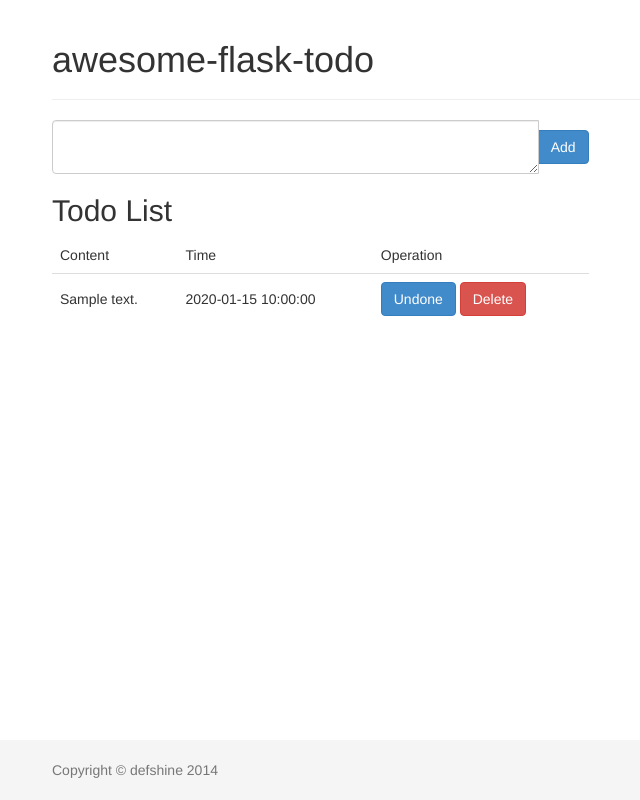
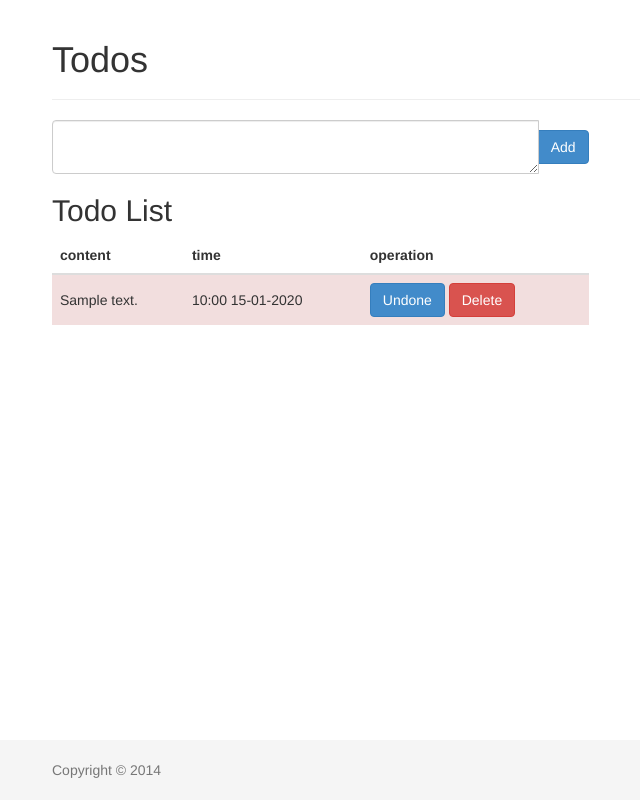
Before and after one commit to atomminder/flask_examples, a Flask app: template app/templates/index.html in a window 1280 px wide. Shown: the whole page, without its empty margins (263-903 px from the left). Run offline with Flask 2, Linux system fonts and the light colour scheme; the template is opened without the code that fills it: most values are stand-ins (such as "Sample title", 1, 10 or a date in 2020); form fields are guessed from the names that the template uses; some libraries are stand-ins or nearby versions.

Commit message:
change display

```diff
--- a/app/templates/index.html
+++ b/app/templates/index.html
@@ -7,14 +7,12 @@
     <link href="{{ url_for('static',filename='index.css') }}" rel="stylesheet" type="text/css"/>
 </head>
 <body>
-
 <div class="container">
     <div class="page-header">
-        <h1>awesome-flask-todo</h1>
+        <h1>Todos</h1>
     </div>
     <div class="row">
         <div class="col-lg-10">
-
             <form class="input-group" action="/add" method="post">
                 {{ form.hidden_tag() }}
                 {{ form.content(class="form-control") }}
@@ -26,41 +24,54 @@
                 <div class="flash alert-danger"><span>{{ error }}</span></div>
             {% endfor %}
 
+            <div>
                 <h2>Todo List</h2>
+                {% if todos %}
                     <table class="table">
                     <thead>
                         <tr>
-                        <td>Content</td>
-                        <td>Time</td>
-                        <td>Operation</td>
+                            <th>content</td>
+                            <th>time</td>
+                            <th>operation</td>
                         </tr>
                     </thead>
                     <tbody>
                      {% for t in todos %}
-                    <tr>
+                        {% if t.status == 0 %}
+                            <tr class="info">
                                 <td>{{ t.content }}</td>
-                        <td>{{ t.time }}</td>
+                                <td>{{ t.time.strftime('%H:%M %d-%m-%Y') }}</td>
                                 <td>
-                            {% if t.status == 0 %}
                                     <a href="/done/{{ t.id }}" class="btn btn-primary">Done</a>
-                            {% else %}
-                                 <a href="/undone/{{ t.id }}" class="btn btn-primary">Undone</a>
-                            {% endif %}
                                     <a href="/delete/{{ t.id }}" class="btn btn-danger">Delete</a>
                                 </td>
                             </tr>
+                         {% else %}
+                              <tr class="danger">
+                                <td id="center" >{{ t.content }}</td>
+                                <td>{{ t.time.strftime('%H:%M %d-%m-%Y') }}</td>
+                                <td>
+                                    <a href="/undone/{{ t.id }}" class="btn btn-primary">Undone</a>
+                                    <a href="/delete/{{ t.id }}" class="btn btn-danger">Delete</a>
+                                </td>
+                            </tr>
+
+                         {% endif %}
                         {% endfor %}
                     </tbody>
                     </table>
+                {% else %}
+                    <h3 class="text-info">No todos,pelease add</h3>
+                {% endif %}
 
             </div>
         </div>
-
+    </div>
 </div>
 
 <footer class="footer">
     <div class="container">
-        <p class="text-muted">Copyright © defshine 2014</p>
+        <p class="text-muted">Copyright © 2014</p>
     </div>
 </footer>
 </body>
```
Also changed, not shown: app/views.py (+5 -5 lines). Lines whose indentation alone changed are shown as unchanged.
